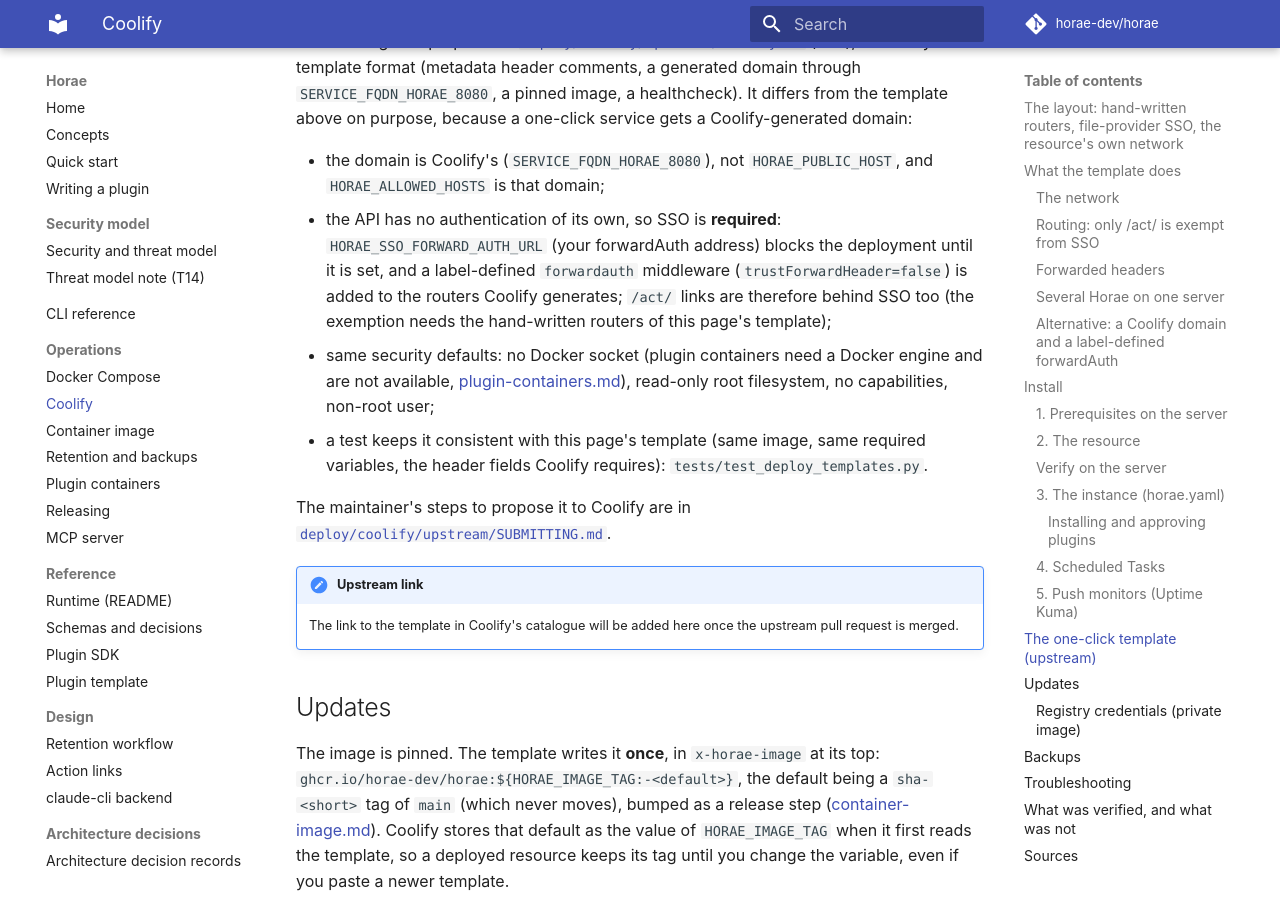
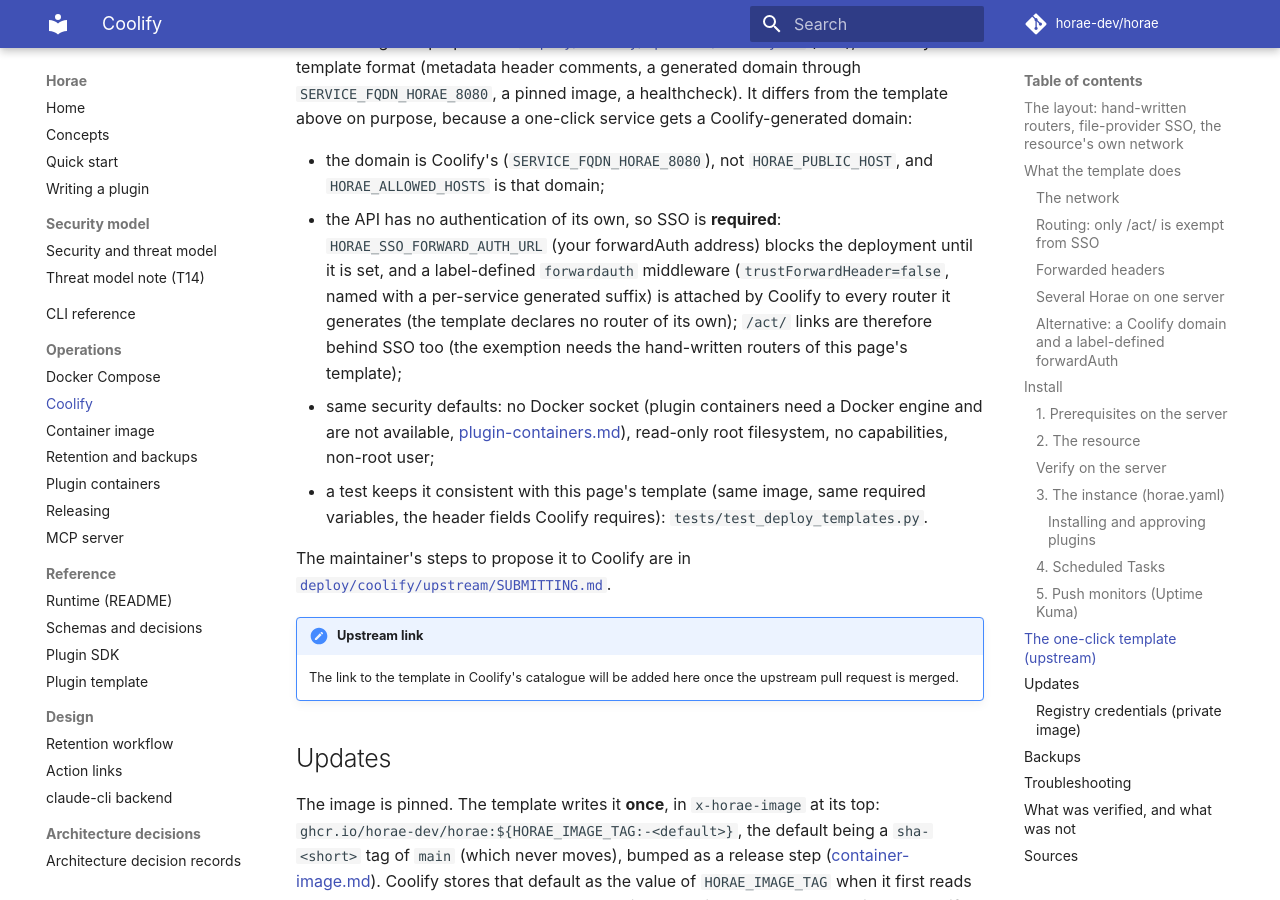
Before and after one commit to horae-dev/horae, an MkDocs documentation site: the page built from docs/operations/coolify.md, in a window 1280 px wide and 900 px high, scrolled down 14519 px. Built offline with MkDocs 1.6.1 and Material for MkDocs 9.7.7, drawn with Linux system fonts in a browser that asks for light colours; comment, search, counter and statistics services are not loaded.

Commit message:
Make the upstream template's SSO middleware unique and checked
Coolify attaches every label-defined middleware to each router it generates, so the template
declares no router. The middleware name gets a per-service generated suffix, and the test
asserts the template defines no router and exactly that one middleware.

Graft-Agent: claude-code
Graft-Model: claude-sonnet-5-5
Graft-Task: #59

```diff
--- a/docs/operations/coolify.md
+++ b/docs/operations/coolify.md
@@ -552,8 +552,9 @@
   `HORAE_ALLOWED_HOSTS` is that domain;
 - the API has no authentication of its own, so SSO is **required**: `HORAE_SSO_FORWARD_AUTH_URL`
   (your forwardAuth address) blocks the deployment until it is set, and a label-defined
-  `forwardauth` middleware (`trustForwardHeader=false`) is added to the routers Coolify
-  generates; `/act/` links are therefore behind SSO too (the exemption needs the hand-written
+  `forwardauth` middleware (`trustForwardHeader=false`, named with a per-service generated
+  suffix) is attached by Coolify to every router it generates (the template declares no router
+  of its own); `/act/` links are therefore behind SSO too (the exemption needs the hand-written
   routers of this page's template);
 - same security defaults: no Docker socket (plugin containers need a Docker engine and are not
   available, [plugin-containers.md](plugin-containers.md#horae-inside-docker-coolify-compose)),
```
Also changed, not shown: deploy/coolify/upstream/SUBMITTING.md (+5 -3 lines), 2 other files.
